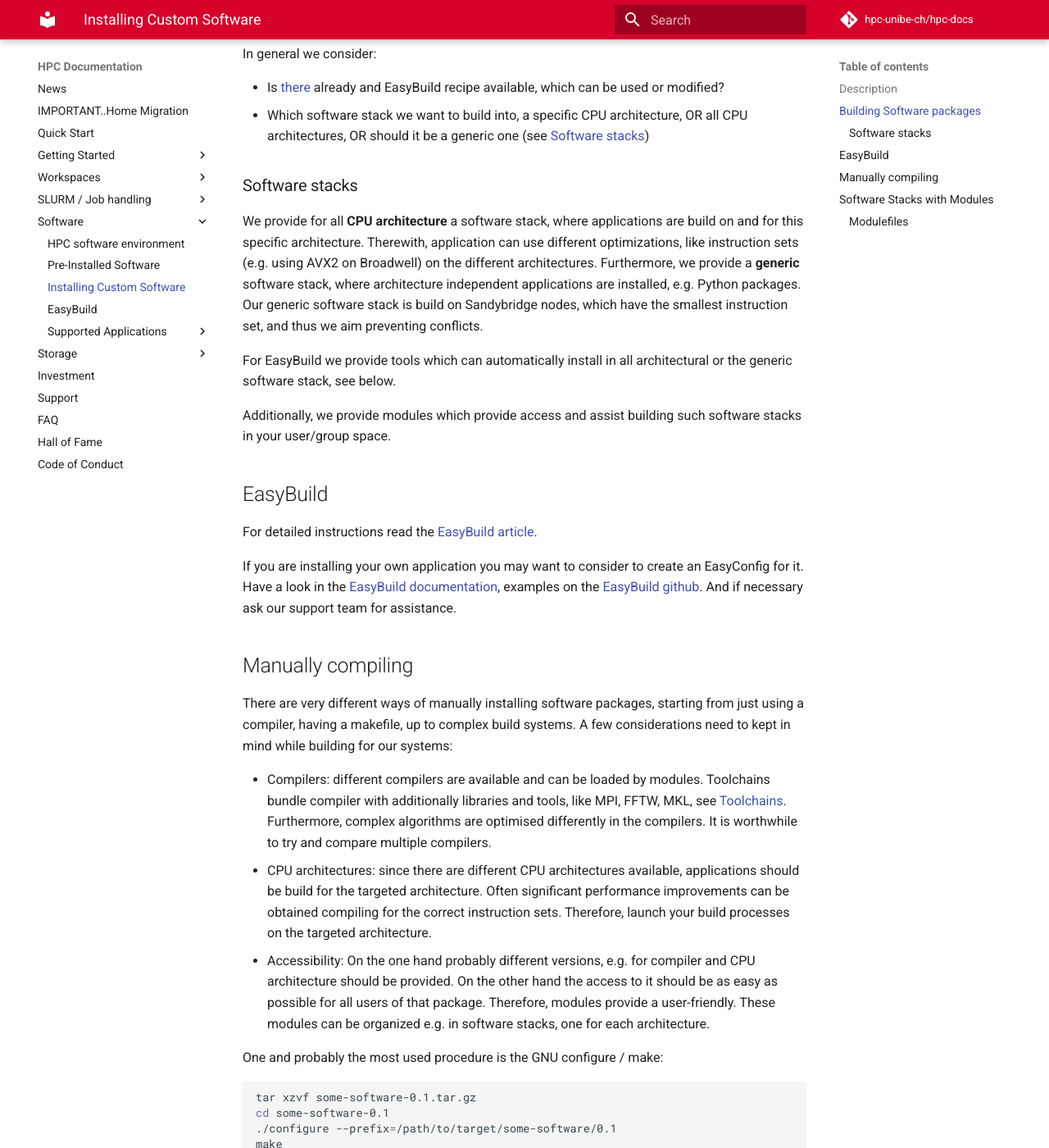
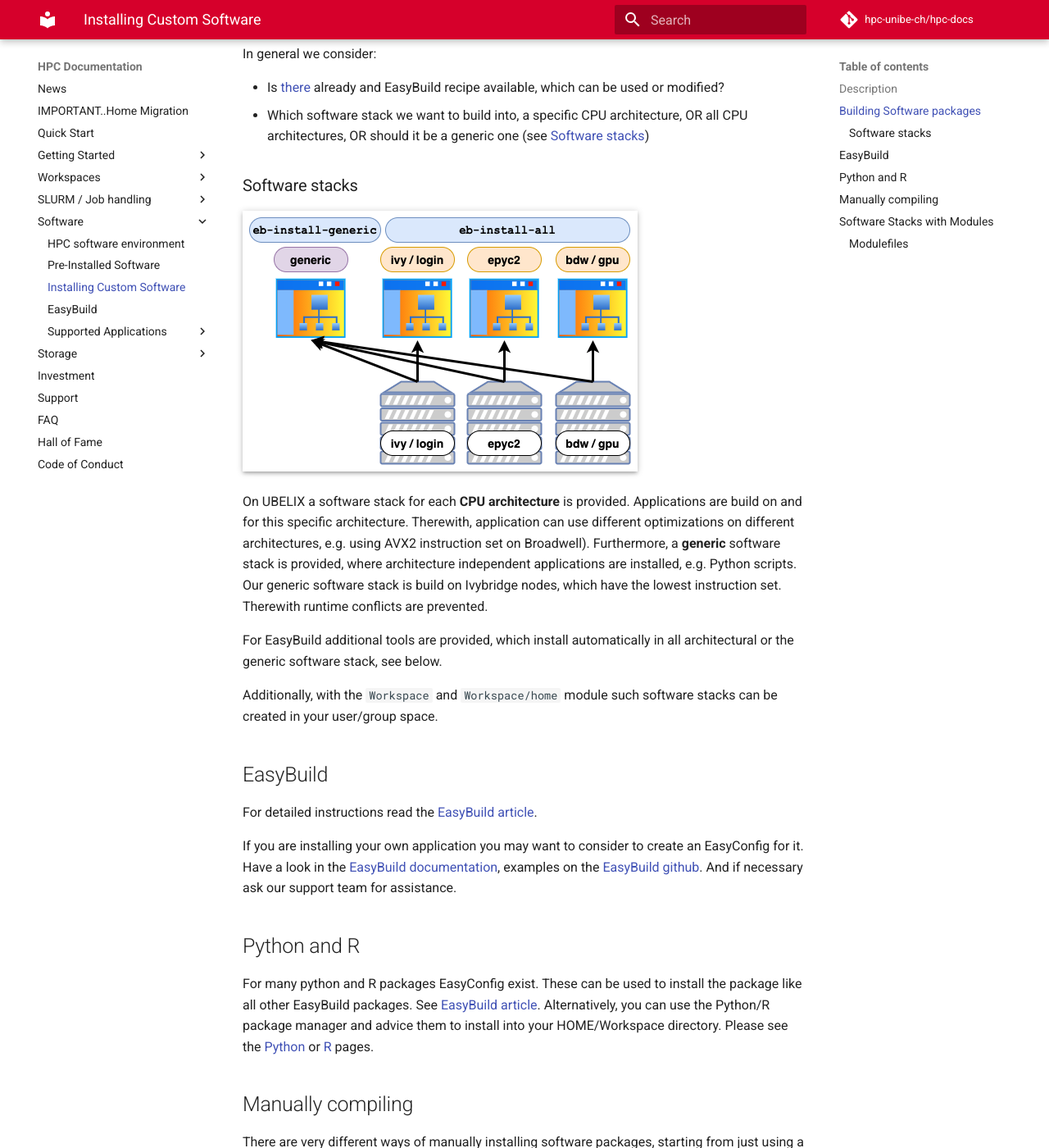
Before and after one commit to hpc-unibe-ch/hpc-unibe-ch.github.io, an MkDocs documentation site: the page built from docs/software/installing-custom-software.md, in a window 1280 px wide and 1400 px high, scrolled down 1287 px. Shown: the whole window at 82% size. Built offline with MkDocs 1.6.1 and Material for MkDocs 9.7.7, drawn with Linux system fonts in a browser that asks for light colours; comment, search, counter and statistics services are not loaded.

Commit message:
Software install update

```diff
--- a/docs/software/installing-custom-software.md
+++ b/docs/software/installing-custom-software.md
@@ -41,20 +41,26 @@
 - Which software stack we want to build into, a specific CPU architecture, OR all CPU architectures, OR should it be a generic one (see [Software stacks](#software-stacks))
 
 ### Software stacks
-We provide for all **CPU architecture** a software stack, where applications are build on and for this specific architecture.
-Therewith, application can use different optimizations, like instruction sets (e.g. using AVX2 on Broadwell) on the different architectures.
-Furthermore, we provide a **generic** software stack, where architecture independent applications are installed, e.g. Python packages.
-Our generic software stack is build on Sandybridge nodes, which have the smallest instruction set, and thus we aim preventing conflicts.
+![Software stacks](../images/UBELIX_SoftwareStack.png "UBELIX Software Stacks")
 
-For EasyBuild we provide tools which can automatically install in all architectural or the generic software stack, see below.
+On UBELIX a software stack for each **CPU architecture** is provided. Applications are build on and for this specific architecture.
+Therewith, application can use different optimizations on different architectures, e.g. using AVX2 instruction set on Broadwell).
+Furthermore, a **generic** software stack is provided, where architecture independent applications are installed, e.g. Python scripts.
+Our generic software stack is build on Ivybridge nodes, which have the lowest instruction set. Therewith runtime conflicts are prevented.
 
-Additionally, we provide modules which provide access and assist building such software stacks in your user/group space.
+For EasyBuild additional tools are provided, which install automatically in all architectural or the generic software stack, see below.
+
+Additionally, with the `Workspace` and `Workspace/home` module such software stacks can be created in your user/group space.
 
 
 ## EasyBuild
 For detailed instructions read the [EasyBuild article](EasyBuild.md).
 
 If you are installing your own application you may want to consider to create an EasyConfig for it. Have a look in the [EasyBuild documentation](https://easybuild.readthedocs.io/en/latest/), examples on the [EasyBuild github](https://github.com/easybuilders/easybuild-easyconfigs/tree/develop/easybuild/easyconfigs). And if necessary ask our support team for assistance.
+
+## Python and R
+For many python and R packages EasyConfig exist. These can be used to install the package like all other EasyBuild packages. See [EasyBuild article](EasyBuild.md).
+Alternatively, you can use the Python/R package manager and advice them to install into your HOME/Workspace directory. Please see the [Python](python.md) or [R](r.md) pages.
 
 ## Manually compiling
 There are very different ways of manually installing software packages, starting from just using a compiler, having a makefile, up to complex build systems.
```
Also changed, not shown: docs/software/EasyBuild.md (+11 -5 lines), docs/software/python.md (+3 -0 lines), docs/images/UBELIX_SoftwareStack.png (added).
